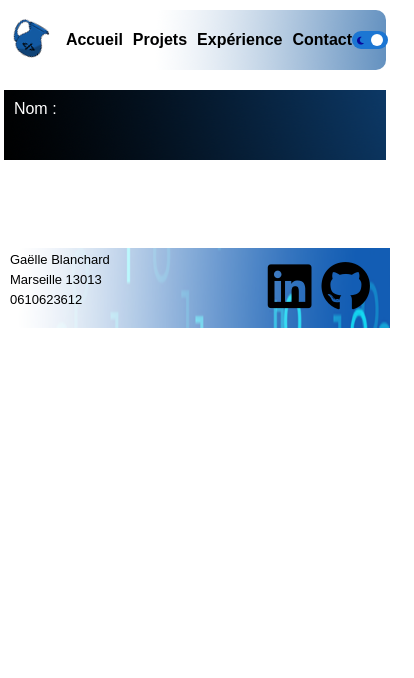
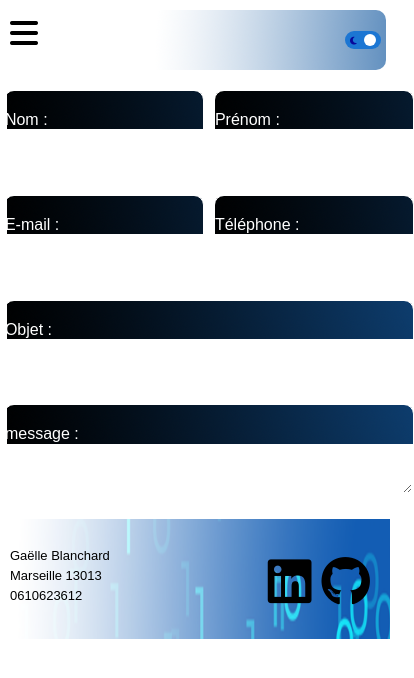
Before and after one commit to icenatsu/portfolio, a React (Vite) app: page /contact in a window 390 px wide. Shown: the top 678 px of the page, 414 px wide, since content can reach past the window. Built offline with nearby package versions, Linux system fonts and the light colour scheme; a web font is replaced by a local one.

Commit message:
Maj: Push pour léorio

```diff
--- a/global.scss
+++ b/global.scss
@@ -1,5 +1,11 @@
 @use "./src/sass/utils/variables";
 @use "./src/sass/utils/mixins";
+
+// #root{
+//     @media screen and (max-width: variables.$breakpoint-mobile) {
+//        position: relative;
+//     }
+// }
 
 .light {
     background-color: #fff;
@@ -20,10 +26,12 @@
     & i{
         color: black;
     }
+
 }
 
 .dark {
     background-color: black;
+    position: relative;
 }
 
 @media(prefers-color-scheme: ligth){
--- a/src/Hooks/Fetch/useFetch.tsx
+++ b/src/Hooks/Fetch/useFetch.tsx
@@ -1,49 +1,27 @@
 import { useState, useEffect } from "react";
 
-interface IntItems {
-    title: string,
-    description: string,
-    cover: string,
-    technologies: {
-        html?: string;
-        css?: string;
-        sass?: string;
-        react?: string;
-        nodejs?: string;
-    },
-    site: string,
-    code: string
-}
 
-interface IFetch {
-    items: IntItems[]
-    loading: boolean,
-}
+export const useFetch = <T,>(): {
+    items: T | undefined
+    error: string | undefined
+} => {
 
+    const [items, setItems] = useState<T | undefined>(undefined);
+    const [error, setError] = useState<string | undefined>(undefined)
 
-export const useFetch = (): IFetch => {
-    const [state, setState] = useState<IFetch>({
-        items: [],
-        loading: true,
-    });
+    const fetchDatas = async (): Promise<void> => {
+        try {
+            const response = await (await fetch("./projets.json")).json();
+            setItems(response);
 
+        } catch (e: any) {
+            setError(e);
+        }
+    };
 
     useEffect(() => {
-        const fetchDatas = async (): Promise<void> => {
-            try {
-                const fetchconfig = await fetch("/projets.json");
-                const response: IntItems[] | undefined = await fetchconfig.json();
+        fetchDatas();
+    }, []);
 
-                setState({
-                    items: response || [],
-                    loading: false,
-                });
-            } catch (e: any) {
-                setState((s) => ({ ...s, loading: false }));
-            }
-        };
-        fetchDatas();
-
-    }, []);
-    return state
+    return { items, error }
 }
--- a/src/components/Switch/Switch.module.scss
+++ b/src/components/Switch/Switch.module.scss
@@ -5,6 +5,7 @@
     display: inline-block;
     width: 56px;
     height: 29px;
+
 
     @media screen and (max-width: variables.$breakpoint-tablette) {
         width: 53px;
@@ -17,7 +18,7 @@
     }
 }
 
-input{
+.input{
     opacity: 0;
     width: 0;
     height: 0;
--- a/src/components/Switch/Switch.tsx
+++ b/src/components/Switch/Switch.tsx
@@ -8,7 +8,7 @@ const Switch = (): JSX.Element => {
 
     return (
         <label className={styles.switch} htmlFor="switch">
-            <input type="checkbox" checked={!themeContext?.isDarkMode} onChange={themeContext?.switchTheme} id="switch" name='switch' aria-label='switch theme' />
+            <input className={styles.input} type="checkbox" checked={!themeContext?.isDarkMode} onChange={themeContext?.switchTheme} id="switch" name='switch' aria-label='switch theme' />
             <span className={[styles.slider, themeContext?.isDarkMode ? styles['slider--dark'] : styles['slider--light']].join(' ')} ><i className="fa-solid fa-moon"></i><i className="fa-solid fa-sun"></i></span>
         </label>
     );
--- a/src/layout/Footer/Footer.module.scss
+++ b/src/layout/Footer/Footer.module.scss
@@ -22,9 +22,11 @@ footer{
     @media screen and (max-width: variables.$breakpoint-mobile) {
         background-size: variables.$breakpoint-tablette 200px;
         @include mixins.smallScreen;
-        height: 80px;
+        height: 100%;
         width: 100%;
         padding: 10px;
+        margin-bottom: 0;
+        padding-bottom: 0;
     }
 
     .infos{
--- a/src/layout/Header/Header.module.scss
+++ b/src/layout/Header/Header.module.scss
@@ -1,29 +1,37 @@
 @use "../../sass/utils/variables";
 @use "../../sass/utils/mixins";
 
-header{
+.header{
     @include mixins.largeScreen;
     display: flex;
     align-items: center;
     justify-content: space-between;
     border-radius: 30px;
-    height: 100px;
+    height: 10vh;
+
 
     @media screen and (max-width: variables.$breakpoint-tablette) {
         @include mixins.mediumScreen;
     }
 
     @media screen and (max-width: variables.$breakpoint-mobile) {
-        justify-content: left;
-        padding: 0px 5px !important;
+
         @include mixins.smallScreen;
+        padding: 0px 5px;
+        display: flex;
+        align-items: center;
         height: 60px;
         border-radius: 10px;
+        justify-content: end;
     }
 
     .logo{
         z-index: 3;
         animation: jug 1.5s ease-in-out forwards;
+
+        @media screen and (max-width: variables.$breakpoint-mobile) {
+            display: none;
+        }
 
         &--start{
             animation: jug 1.5s ease-in-out forwards;
@@ -48,14 +56,17 @@ header{
         }
     }
 
+    #list{
+        font-size: 20px;
+    }
+
     .list{
         display: flex;
         flex: 1.3;
-
         justify-content: right;
         font-size: 20px;
-        background-color: transparent;
         z-index: 2;
+
 
         @media screen and (max-width: variables.$breakpoint-tablette) {
             justify-content: left;
@@ -64,8 +75,19 @@ header{
         }
 
         @media screen and (max-width: variables.$breakpoint-mobile) {
-            margin-left: 7px;
+            flex-direction: column;
+            align-items: center;
+            justify-content: center;
+            position: absolute;
+            top:0%;
+            left: -100%;
+            z-index: 99999;
+            height: 100vh;
+            width: 100vw;
+            transition: left 0.8s;
         }
+
+
 
         &__item{
             background-color: transparent;
@@ -80,7 +102,8 @@ header{
             }
 
             @media screen and (max-width: variables.$breakpoint-mobile) {
-                font-size: 16px
+                font-size: 25px;
+                padding: 10px;
             }
 
             a:hover{
@@ -89,6 +112,38 @@ header{
             }
         }
     }
+
+    .mobile{
+        display: none;
+        @media screen and (max-width: variables.$breakpoint-tablette) {
+            display: none;
+        }
+
+        @media screen and (max-width: variables.$breakpoint-mobile) {
+            display: flex;
+            left:1%;
+        }
+    }
+
+    // .background__list__mobile{
+    //     display: none;
+
+    //     @media screen and (max-width: variables.$breakpoint-tablette) {
+    //         display: none;
+    //     }
+
+    //     @media screen and (max-width: variables.$breakpoint-mobile) {
+    //         display: block;
+    //         background-color: red;
+    //         height: 100vh;
+    //         width: 100vw;
+    //         position: fixed;
+    //         top: 0;
+    //         left: 0;
+    //     }
+    // }
+
+
 
     #autotext{
         display: flex;
@@ -127,11 +182,34 @@ header{
         }
 
     }
+
+    #burger{
+        color: white;
     }
 
-.light{
+    .burger{
+        display: none;
+
+        @media screen and (max-width: variables.$breakpoint-mobile) {
+            display: block;
+            position: absolute;
+            padding-right: 10px;
+            z-index: 9999999999999;
+            top:25px;
+            left:10px;
+        }
+    }
+
+    &--light{
         background-image: url(../../assets/img/bg_light_header.webp);
         color: black;
+
+        .list{
+            @media screen and (max-width: variables.$breakpoint-mobile) {
+                background-color: rgb(255, 255, 255);
+            }
+        }
+
         #autotext{
             color: rgb(8, 92, 8);
             font-weight: 600;
@@ -140,11 +218,21 @@ header{
                 color: rgb(184, 236, 186);
             }
         }
+
+        #burger{
+            color: black;
+        }
     }
 
-.dark{
+    &--dark{
         background-image: url(../../assets/img/bg_dark_header.webp);
         color: white;
+
+        .list{
+            @media screen and (max-width: variables.$breakpoint-mobile) {
+                background-color: rgb(0, 0, 0);
+            }
+        }
 
         #autotext{
             color: rgb(126, 79, 126);
@@ -155,6 +243,12 @@ header{
             }
         }
     }
+}
+
+
+
+
+
 
 @keyframes change-text {
     from   { content: 'D'; }
--- a/src/layout/Header/Header.tsx
+++ b/src/layout/Header/Header.tsx
@@ -2,29 +2,84 @@ import styles from "./Header.module.scss"
 import { NavLink } from "react-router-dom";
 import Logo from "../../assets/img/logo.webp"
 import Switch from "../../components/Switch/Switch";
-import { useContext } from "react";
+import { useContext, useState, useEffect } from "react";
 import { ThemeContext } from "../../ThemeContext/ThemeContext";
 
 const Header = (): JSX.Element => {
 
     const themeContext = useContext(ThemeContext);
 
+    const [burger, SetBurger] = useState<boolean>(false)
+
+    function handleClick() {
+        SetBurger(!burger)
+    }
+
+    function useWindowSize() {
+
+        function getSize() {
+            return {
+                width: window.innerWidth,
+            };
+        }
+        const [windowSize, setWindowSize] = useState(getSize);
+
+        useEffect(() => {
+
+            function handleResize() {
+                setWindowSize(getSize());
+            }
+
+            window.addEventListener("resize", handleResize);
+            return () => window.removeEventListener("resize", handleResize);
+        }, []);
+
+        return windowSize;
+    }
+    const windowSize = useWindowSize()
+
+
+    useEffect(() => {
+        const list = document.getElementById(styles.list)
+        burger ? list?.classList.add(styles.mobile) : list?.classList.remove(styles.mobile)
+
+    }, [burger])
+
+    useEffect(() => {
+
+        if (windowSize.width > 768) {
+            SetBurger(false)
+        }
+    }, [windowSize.width])
+
+
+    function removeMobile() {
+        SetBurger(false)
+    }
+
     return (
-        <header className={[!themeContext?.isDarkMode ? styles.light : styles.dark].join('')}>
+        <header className={[styles.header, !themeContext?.isDarkMode ? styles['header--light'] : styles['header--dark']].join(' ')}>
             <div className={styles.logo}><img src={Logo} alt="Dessin d'une cruche inclinée" /></div>
-            <ul className={styles.list}>
-                <li className={styles.list__item}><NavLink to="/">Accueil </NavLink></li>
-                <li className={styles.list__item}><NavLink to="/projets">Projets</NavLink></li>
-                <li className={styles.list__item}><NavLink to="/experience">Expérience</NavLink></li>
-                <li className={styles.list__item}><NavLink to="/contact">Contact</NavLink></li>
+            <ul id={styles.list} className={styles.list} >
+                <li className={styles.list__item} onClick={removeMobile}><NavLink to="/">Accueil </NavLink></li>
+                <li className={styles.list__item} onClick={removeMobile}><NavLink to="/projets">Projets</NavLink></li>
+                <li className={styles.list__item} onClick={removeMobile}><NavLink to="/experience">Expérience</NavLink></li>
+                <li className={styles.list__item} onClick={removeMobile}><NavLink to="/contact">Contact</NavLink></li>
             </ul>
+            {/* <div className={styles.background__list__mobile}></div> */}
             <div id={styles.autotext}></div>
             <div className={styles.switch}>
                 <Switch />
             </div>
+            <div id={styles.burger}
+                className={styles.burger} onClick={handleClick}><i className="fa-solid fa-bars fa-2xl"></i></div>
         </header>
     );
 };
+// className={[
+//     styles[`container__${page}__content`],
+//     active && styles.active,
+//   ].join(" ")}
 
 export default Header;
 
--- a/src/pages/Contact/Contact.module.scss
+++ b/src/pages/Contact/Contact.module.scss
@@ -2,24 +2,38 @@
     color: white;
     display: flex;
 
-
     .form__contact{
         flex: 4;
-        background: url('../../assets/img/bg_dark_title.webp') no-repeat;
-        padding: 10px;
 
-        // .lastname{
-        //     // height: 100px;
-        //     // width: 100px;
+        .test{
+            display: grid;
+            grid-gap : 10px;
+            grid-template-columns: repeat(2, minmax(200px, 1fr));
+            grid-template-rows: repeat(4, 1fr);
 
-        // }
-        .test{
-            color: white;
-            border: 1px solid white;
-            height: 100px;
-            width: 100%;
-            background-color: white;
+            .label{
+                background: url('../../assets/img/bg_dark_title.webp') no-repeat;
+                padding: 20px 0px 0px 0px;
+                display: block;
+                width: 100%;
+                border-radius: 10px;
+                border: 1px solid white;
+
+                .input{
+                    color: black;
+                    border: 1px solid white;
+                    height: 50px;
+                    width: 100%;
+                    background-color: white;
+                }
+            }
+
+            .objet, .message{
+                grid-column-start: 1;
+                grid-column-end: 3;
+            }
         }
+
     }
 
 }
--- a/src/pages/Contact/Contact.tsx
+++ b/src/pages/Contact/Contact.tsx
@@ -5,14 +5,41 @@ const Contact = (): JSX.Element => {
     return (
         <div className={styles.container}>
             <Banner></Banner>
-            <div className={styles.form__contact}>
-                <label className={styles.lastname} htmlFor="lastName">Nom :</label>
+            <form className={styles.form__contact} action="">
+                <div className={styles.test}>
+                    <label className={[styles.label, styles.lastname].join(' ')} htmlFor="lastName">
+                        <p className={styles.entilted} >Nom :</p>
+                        <input className={styles.input} type="text" id="lastName" />
+                    </label>
 
-                <input className={styles.test} type="text" id="lastName" placeholder="tape ton nom" />
+                    <label className={[styles.label, styles.firsname].join(' ')} htmlFor="firstName">
+                        <p className={styles.entilted} >Prénom :</p>
+                        <input className={styles.input} type="text" id="firstName" />
+                    </label>
 
-            </div>
+                    <label className={[styles.label, styles.email].join(' ')} htmlFor="email">
+                        <p className={styles.entilted} >E-mail :</p>
+                        <input className={styles.input} type="email" id="email" />
+                    </label>
+
+                    <label className={[styles.label, styles.tel].join(' ')} htmlFor="tel">
+                        <p className={styles.entilted} >Téléphone :</p>
+                        <input className={styles.input} type="tel" id="tel" />
+                    </label>
+
+                    <label className={[styles.label, styles.objet].join(' ')} htmlFor="objet">
+                        <p className={styles.entilted} >Objet :</p>
+                        <input className={styles.input} type="text" id="objet" />
+                    </label>
+
+                    <label className={[styles.label, styles.message].join(' ')} >
+                        <p className={styles.entilted}>message :</p>
+                        <textarea className={styles.input} />
+                    </label>
+
+                </div>
+            </form>
         </div>
     );
 };
-
 export default Contact;
--- a/src/pages/Home/Home.tsx
+++ b/src/pages/Home/Home.tsx
@@ -8,5 +8,5 @@ const Home = (): JSX.Element => {
         </div>
     );
 };
-// animation: `fade ${item.duration} ${item.delay} infinite`
+
 export default Home;
--- a/src/pages/Projets/Projets.tsx
+++ b/src/pages/Projets/Projets.tsx
@@ -8,11 +8,28 @@ import { ThemeContext } from "../../ThemeContext/ThemeContext";
 import { useContext } from "react";
 
 
+interface IntItems {
+    id: number,
+    title: string,
+    description: string,
+    cover: string,
+    technologies: {
+        html?: string;
+        css?: string;
+        sass?: string;
+        react?: string;
+        nodejs?: string;
+    },
+    site: string,
+    code: string
+}
+
 const Projets = (): JSX.Element => {
 
+
+    const { items, error } = useFetch<IntItems[]>();
+
     const themeContext = useContext(ThemeContext);
-
-    const state = useFetch();
 
     const [currentIdx, setCurrentIdx] = useState(0);
     const [nextIdx, setNextIdx] = useState(0);
@@ -48,8 +65,9 @@ const Projets = (): JSX.Element => {
         cursorAnimation('next');
     }
 
+
+
     useEffect(() => {
-
         if (nbProject !== 0) {
             const timer1 = setTimeout(() => {
                 setNextIdx(() => {
@@ -74,17 +92,25 @@ const Projets = (): JSX.Element => {
     }, [currentIdx, nbProject])
 
     useEffect(() => {
-        setNbProject(state.items.length)
-    }, [state.items.length])
+        if (items !== undefined) {
+            setNbProject(items.length)
+        }
+    }, [items]);
 
 
-    if (state.items.length !== 0) {
+    if (error !== undefined) {
+        return (
+            <div>{error}</div>
+        )
+    }
+
+    if (items !== undefined) {
         return (
             <div className={[styles.projects, themeContext?.isDarkMode ? styles['projects--dark'] : styles['projects--light']].join(' ')}>
                 <Banner />
                 <div className={styles.projects__content}>
                     <Slider
-                        inData={state.items}
+                        inData={items}
                         inCurrentIdx={currentIdx}
                         inPrevIdx={prevIdx}
                         inNextIdx={nextIdx}
@@ -94,11 +120,11 @@ const Projets = (): JSX.Element => {
                     <div className={styles.background__title}></div>
                     <div className={styles.boxinfos}>
                         <div id={styles.container} className={styles.container}>
-                            <h2 className={styles.container__title}>{state.items[currentIdx].title}</h2>
-                            <p className={styles.container__description}>{state.items[currentIdx].description}</p>
+                            <h2 className={styles.container__title}>{items[currentIdx].title}</h2>
+                            <p className={styles.container__description}>{items[currentIdx].description}</p>
 
                             <div className={styles.container__technologies}>
-                                {Object.entries(state.items[currentIdx].technologies).map((techno, idx: number) => {
+                                {Object.entries(items[currentIdx].technologies).map((techno, idx: number) => {
                                     return (
                                         <div className={styles.technologies} key={idx}>
                                             <figure className={styles.technologies__icones}>
@@ -110,8 +136,8 @@ const Projets = (): JSX.Element => {
                                 })}
                             </div>
                             <div className={styles.container__sources}>
-                                {state.items[currentIdx].site !== undefined && <button className={styles.site}><a href={state.items[currentIdx].site}>Voir le site</a></button>}
-                                <button className={styles.code}><a href={state.items[currentIdx].code}>Voir le code</a></button>
+                                {items[currentIdx].site !== undefined && <button className={styles.site}><a href={items[currentIdx].site}>Voir le site</a></button>}
+                                <button className={styles.code}><a href={items[currentIdx].code}>Voir le code</a></button>
                             </div>
                         </div>
                     </div>
@@ -119,9 +145,13 @@ const Projets = (): JSX.Element => {
             </div>
         );
     }
+
     return (
         <></>
     )
+
+
+
 };
 
 export default Projets;
--- a/src/sass/index.scss
+++ b/src/sass/index.scss
@@ -1,2 +1,3 @@
 @import "./base/settings";
 @import "./base/typography";
+@import './utils/variables'
```
Lines whose indentation alone changed are shown as unchanged.
